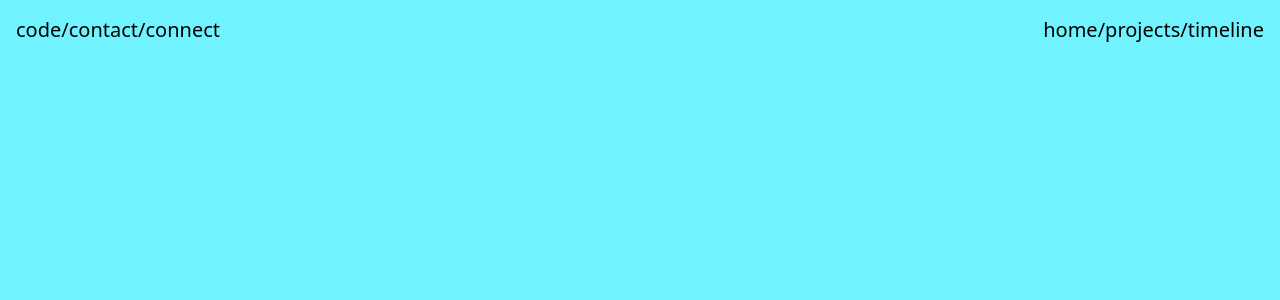
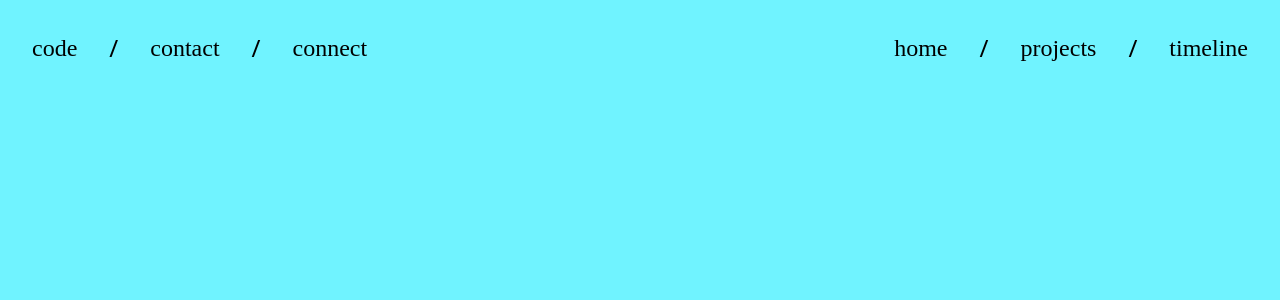
Before and after one commit to nana-boateng/portfolio, a React (Create React App) app: page / in a window 1280 px wide. Shown: the top 300 px of the page. Built offline with nearby package versions, Linux system fonts and the light colour scheme.

Commit message:
Update navbar and navbare components

```diff
--- a/src/components/common-ui/Navbar/NavButton.jsx
+++ b/src/components/common-ui/Navbar/NavButton.jsx
@@ -1,22 +1,24 @@
 import React from "react";
 
 export default function NavButton({ nav }) {
+  const style =
+    "font-quick hover:scale-125 hover:font-bold duration-75 text-2xl peer-hover:scale-100 p-2 m-2 bg-transparent";
   return (
     <div>
       {(() => {
         switch (nav) {
           case "home":
-            return <button className="bg-transparent">home</button>;
+            return <button className={style}>home</button>;
           case "projects":
-            return <button className="bg-transparent">projects</button>;
+            return <button className={style}>projects</button>;
           case "timeline":
-            return <button className="bg-transparent">timeline</button>;
+            return <button className={style}>timeline</button>;
           case "code":
-            return <button className="bg-transparent">code</button>;
+            return <button className={style}>code</button>;
           case "contact":
-            return <button className="bg-transparent">contact</button>;
+            return <button className={style}>contact</button>;
           case "connect":
-            return <button className="bg-transparent">connect</button>;
+            return <button className={style}>connect</button>;
           default:
             break;
         }
--- /dev/null
+++ b/src/components/common-ui/Navbar/NavItem.jsx
@@ -0,0 +1,33 @@
+import React from "react";
+import Separator from "./Separator";
+import NavButton from "./NavButton";
+
+export default function NavItem({ item }) {
+  return (
+    <div>
+      {item === "nav" ? (
+        <div className="">
+          <div className="px-2 py-4 text-xl lg:hidden xl:hidden">nav</div>
+          <div className="hidden text-xl md:flex lg:flex ">
+            <NavButton nav={"home"} />
+            <Separator />
+            <NavButton nav={"projects"} />
+            <Separator />
+            <NavButton nav={"timeline"} />
+          </div>
+        </div>
+      ) : (
+        <div>
+          <div className="px-2 py-4 text-xl lg:hidden">connect</div>
+          <div className="hidden text-xl md:flex lg:flex ">
+            <NavButton nav={"code"} />
+            <Separator />
+            <NavButton nav={"contact"} />
+            <Separator />
+            <NavButton nav={"connect"} />
+          </div>
+        </div>
+      )}
+    </div>
+  );
+}
--- a/src/components/common-ui/Navbar/Navbar.jsx
+++ b/src/components/common-ui/Navbar/Navbar.jsx
@@ -1,11 +1,11 @@
 import React from "react";
-import NavbarItem from "./NavbarItem";
+import NavItem from "./NavItem";
 
 export default function Navbar() {
   return (
     <div className="flex justify-between w-full p-4 sm: md: lg:flex-row xl:flex-row ">
-      <NavbarItem item={"contact"} />
-      <NavbarItem item={"nav"} />
+      <NavItem item={"contact"} />
+      <NavItem item={"nav"} />
     </div>
   );
 }
--- a/src/components/common-ui/Navbar/Separator.jsx
+++ b/src/components/common-ui/Navbar/Separator.jsx
@@ -1,5 +1,5 @@
 import React from "react";
 
 export default function Separator() {
-  return <div>/</div>;
+  return <div className="p-2 m-2 text-2xl bg-transparent">/</div>;
 }
```
